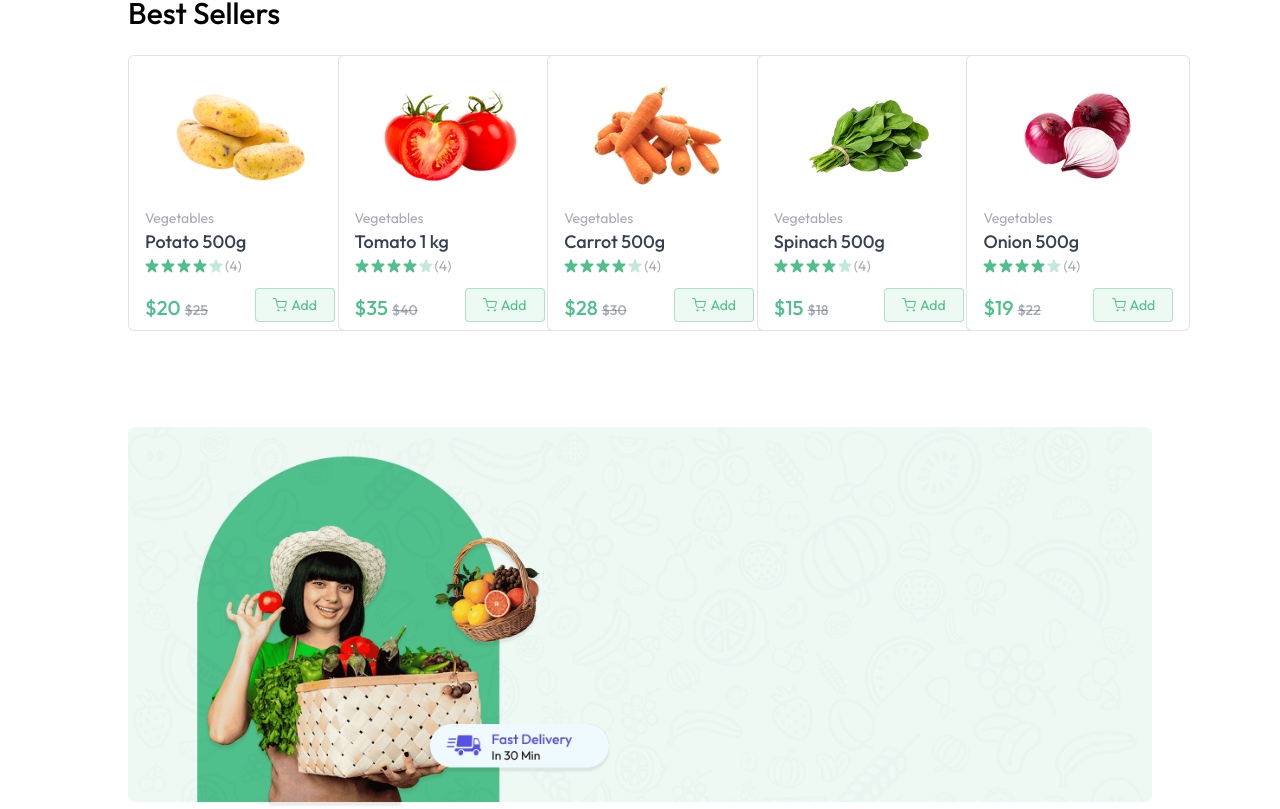
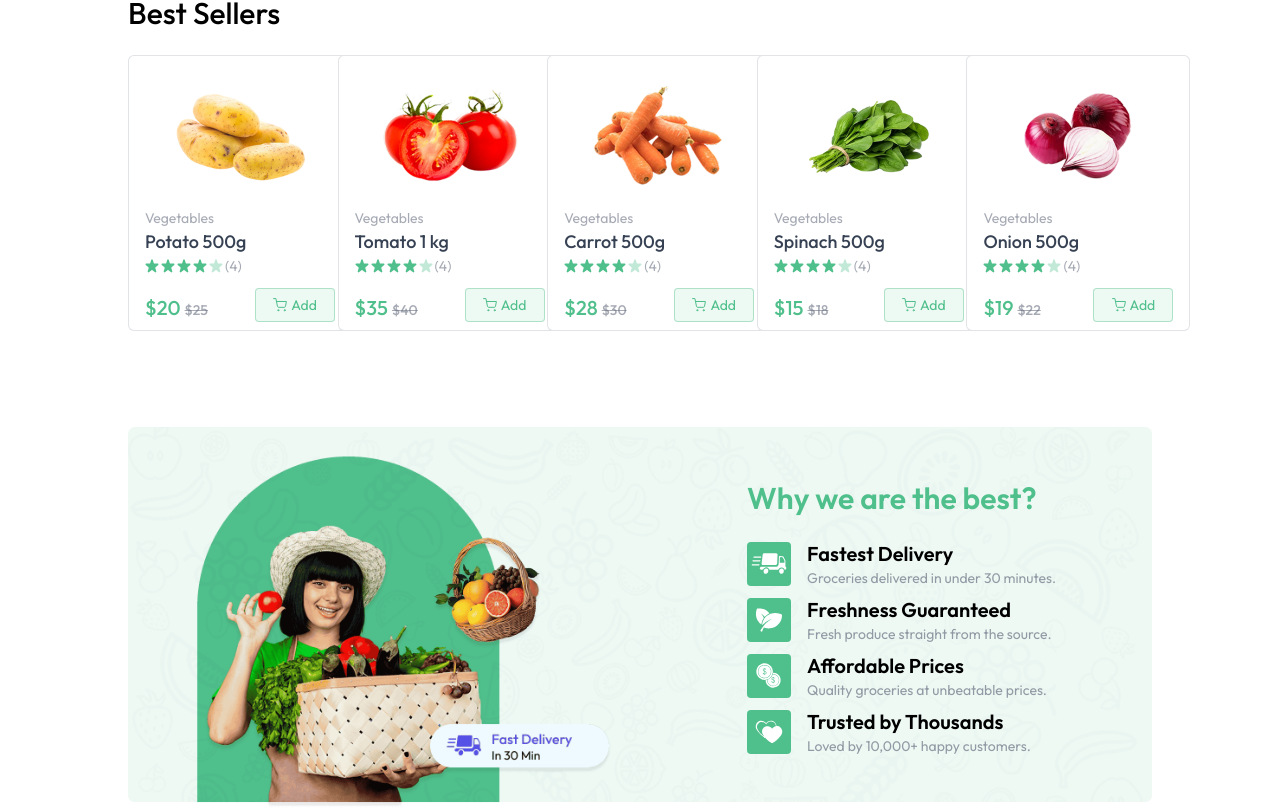
Before and after one commit to arwijesuriya/mern-grocery, a React (Vite) app in the folder frontend/: page / in a window 1280 px wide. Shown: the part 865-1674 px from the top of the page. Built offline with nearby package versions, Linux system fonts and the light colour scheme.

Commit message:
Update BottomBanner.jsx

```diff
--- a/frontend/src/components/BottomBanner.jsx
+++ b/frontend/src/components/BottomBanner.jsx
@@ -1,11 +1,30 @@
 import React from 'react'
-import { assets } from '../assets/assets'
+import { assets, features } from '../assets/assets'
 
 const BottomBanner = () => {
     return (
         <div className="relative mt-24">
             <img src={assets.bottom_banner_image} alt="BottomBanner" className="w-full hidden md:block" />
             <img src={assets.bottom_banner_image_sm} alt="BottomBanner" className="w-full md:hidden" />
+
+            <div className="absolute inset-0 flex flex-col items-center md:items-end md:justify-center pt-16 md:pt-0 md:pr-24">
+                <div>
+                    <h1 className="text-2xl md:text-3xl font-semibold text-primary mb-6">
+                        Why we are the best?
+                    </h1>
+                    {features.map((feature, index) => (
+                        <div key={index} className="flex items-center gap-4 mt-2">
+                            <img src={feature.icon} alt={feature.title} className="md:w-11 w-9" />
+                            <div>
+                                <h3 className="text-lg md:text-xl font-semibold">
+                                    {feature.title}
+                                </h3>
+                                <p className="text-gray-500/70 text-xs md:text-sm">{feature.description}</p>
+                            </div>
+                        </div>
+                    ))}
+                </div>
+            </div>
         </div>
     )
 }
```
